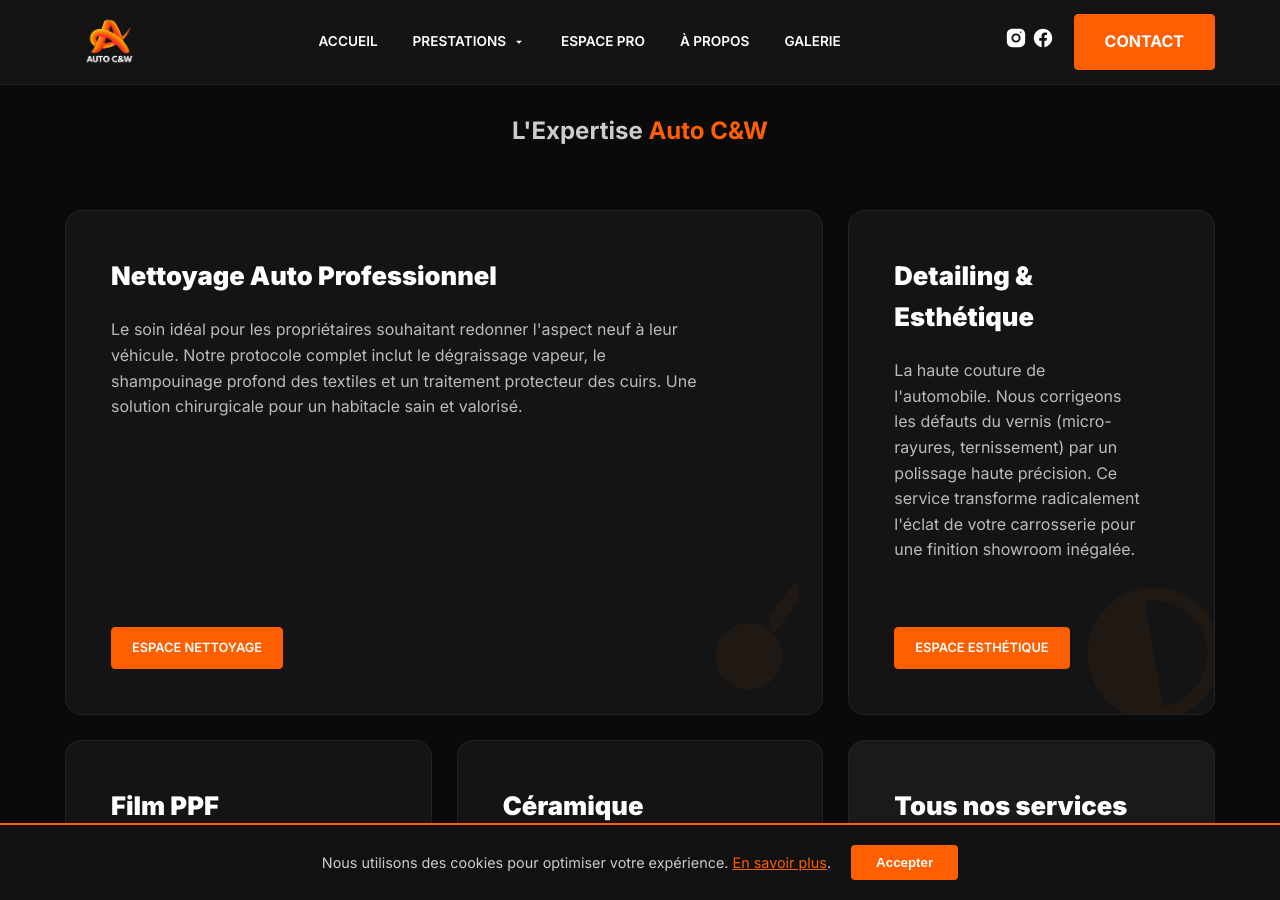
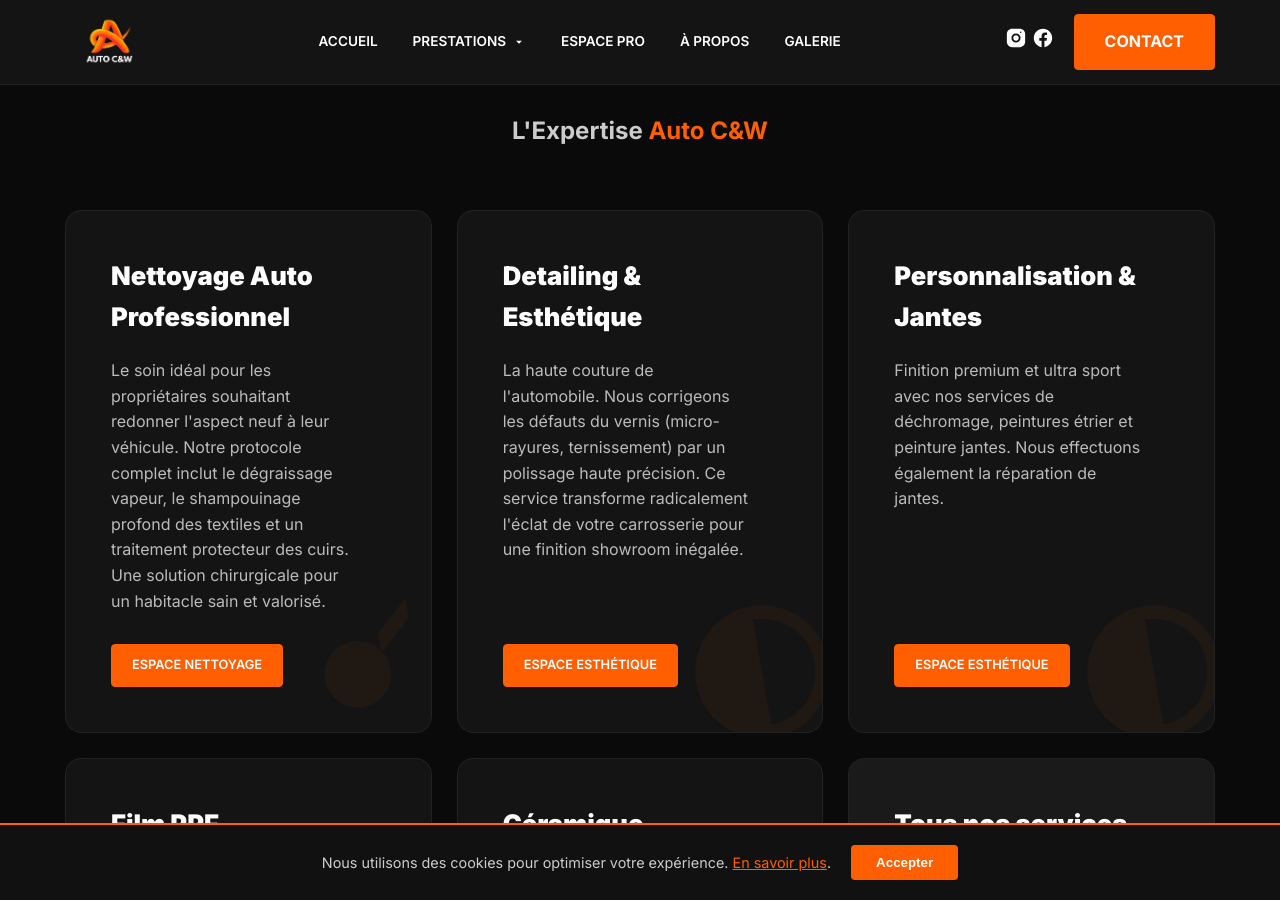
Before and after one commit to DuvalDVL/autocw, a Jekyll site: the page built from index.html, in a window 1280 px wide and 900 px high, scrolled down 783 px. Built offline with Jekyll 4.4.1, drawn with Linux system fonts in a browser that asks for light colours.

Commit message:
Update index.html

```diff
--- a/index.html
+++ b/index.html
@@ -27,7 +27,7 @@
     <h2 class="section-title">L'Expertise <span class="text-orange">Auto C&W</span></h2>
     <div class="bento-grid">
 
-      <div class="bento-item bento-main">
+      <div class="bento-item bento-tall">
         <div class="bento-content">
           <h3>Nettoyage Auto Professionnel</h3>
           <p>Le soin idéal pour les propriétaires souhaitant redonner l'aspect neuf à leur véhicule. Notre protocole complet inclut le dégraissage vapeur, le shampouinage profond des textiles et un traitement protecteur des cuirs. Une solution chirurgicale pour un habitacle sain et valorisé.</p>
@@ -40,6 +40,15 @@
         <div class="bento-content">
           <h3>Detailing & Esthétique</h3>
           <p>La haute couture de l'automobile. Nous corrigeons les défauts du vernis (micro-rayures, ternissement) par un polissage haute précision. Ce service transforme radicalement l'éclat de votre carrosserie pour une finition showroom inégalée.</p>
+          <a href="{{ site.baseurl }}/services/detailing-esthetique-protection-ceramique-sallanches/" class="btn btn-orange-small">Espace Esthétique</a>
+        </div>
+        <svg class="bento-icon-bg" viewBox="0 0 24 24"><path d="M12,2A10,10 0 0,0 2,12A10,10 0 0,0 12,22A10,10 0 0,0 22,12A10,10 0 0,0 12,2M12,4A8,8 0 0,1 20,12A8,8 0 0,1 12,20V4Z"/></svg>
+      </div>
+
+      <div class="bento-item bento-tall">
+        <div class="bento-content">
+          <h3>Personnalisation & Jantes</h3>
+          <p>Finition premium et ultra sport avec nos services de déchromage, peintures étrier et peinture jantes. Nous effectuons également la réparation de jantes.</p>
           <a href="{{ site.baseurl }}/services/detailing-esthetique-protection-ceramique-sallanches/" class="btn btn-orange-small">Espace Esthétique</a>
         </div>
         <svg class="bento-icon-bg" viewBox="0 0 24 24"><path d="M12,2A10,10 0 0,0 2,12A10,10 0 0,0 12,22A10,10 0 0,0 22,12A10,10 0 0,0 12,2M12,4A8,8 0 0,1 20,12A8,8 0 0,1 12,20V4Z"/></svg>
```
